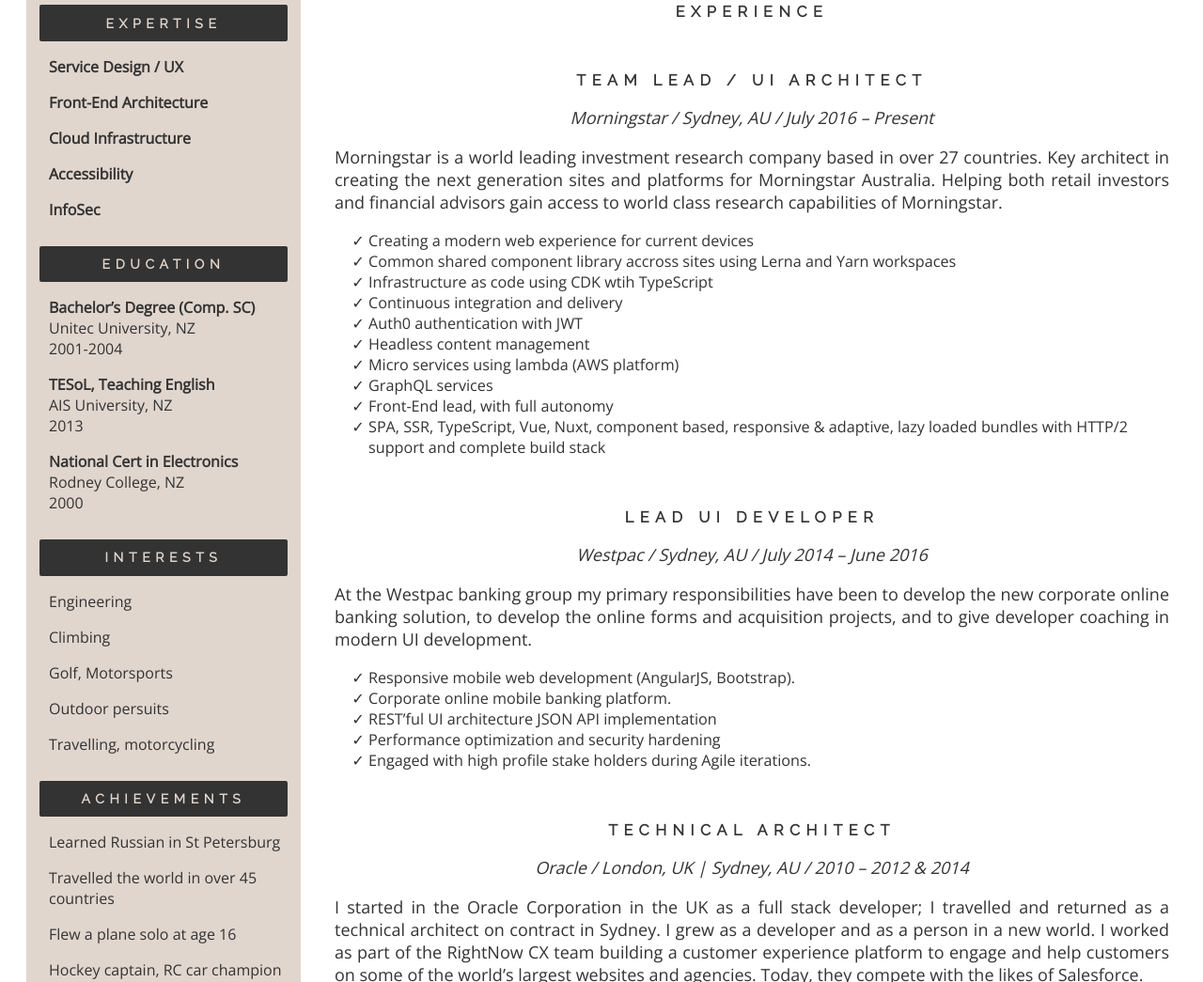
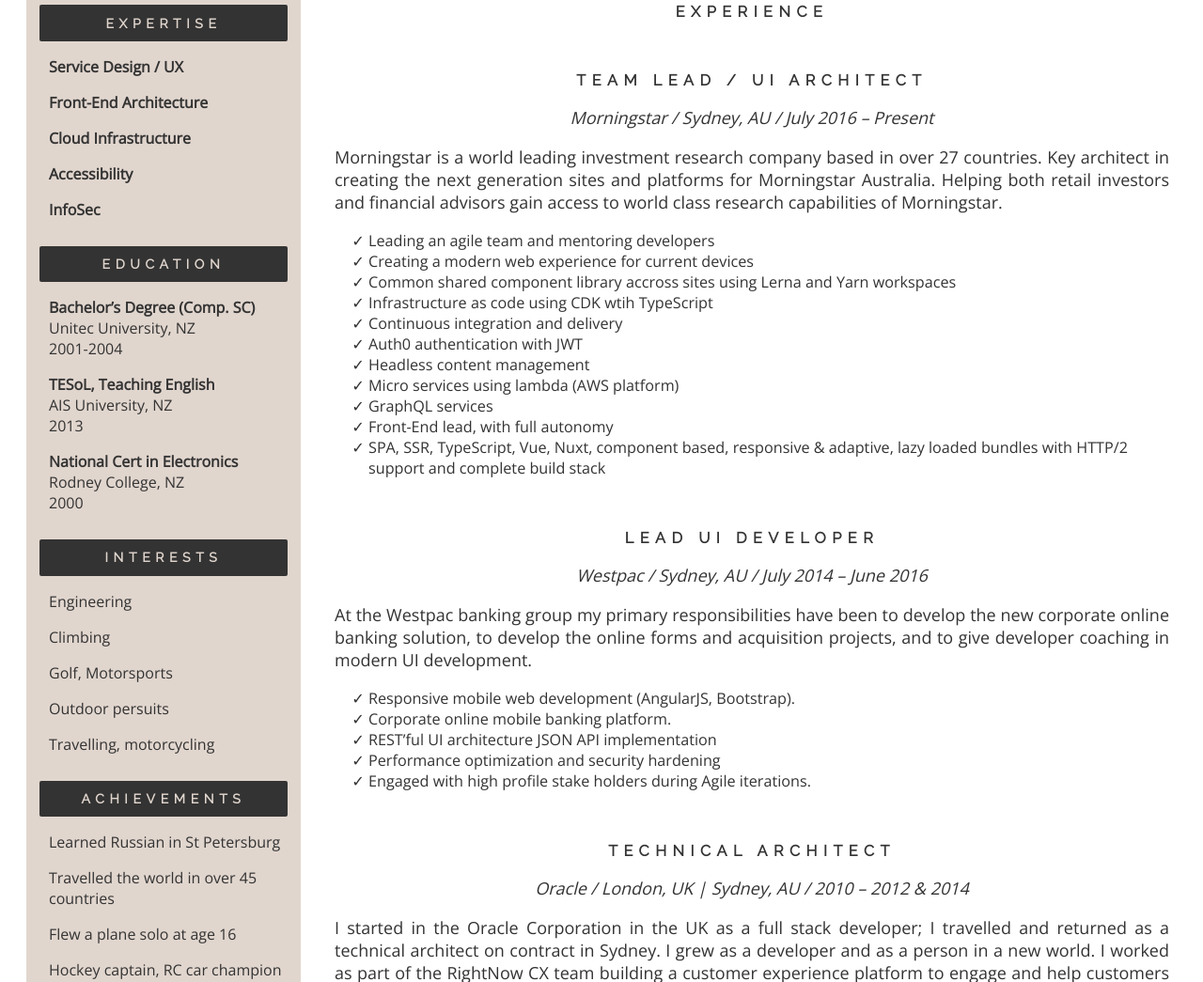
Before and after one commit to jimmythecoder/jimmythecoder.github.io, a website built with webpack: page index.ejs in a window 1280 px wide. Shown: the part 671-1716 px from the top of the page at 94% size. Built offline with nearby package versions, Linux system fonts and the light colour scheme; a web font is replaced by a local one.

Commit message:
New experience

```diff
--- a/index.ejs
+++ b/index.ejs
@@ -156,6 +156,7 @@
 			</p>
 
 			<ul class="highlights">
+				<li>Leading an agile team and mentoring developers</li>
 				<li>Creating a modern web experience for current devices</li>
 				<li>Common shared component library accross sites using Lerna and Yarn workspaces</li>
 				<li>Infrastructure as code using CDK wtih TypeScript</li>
```
